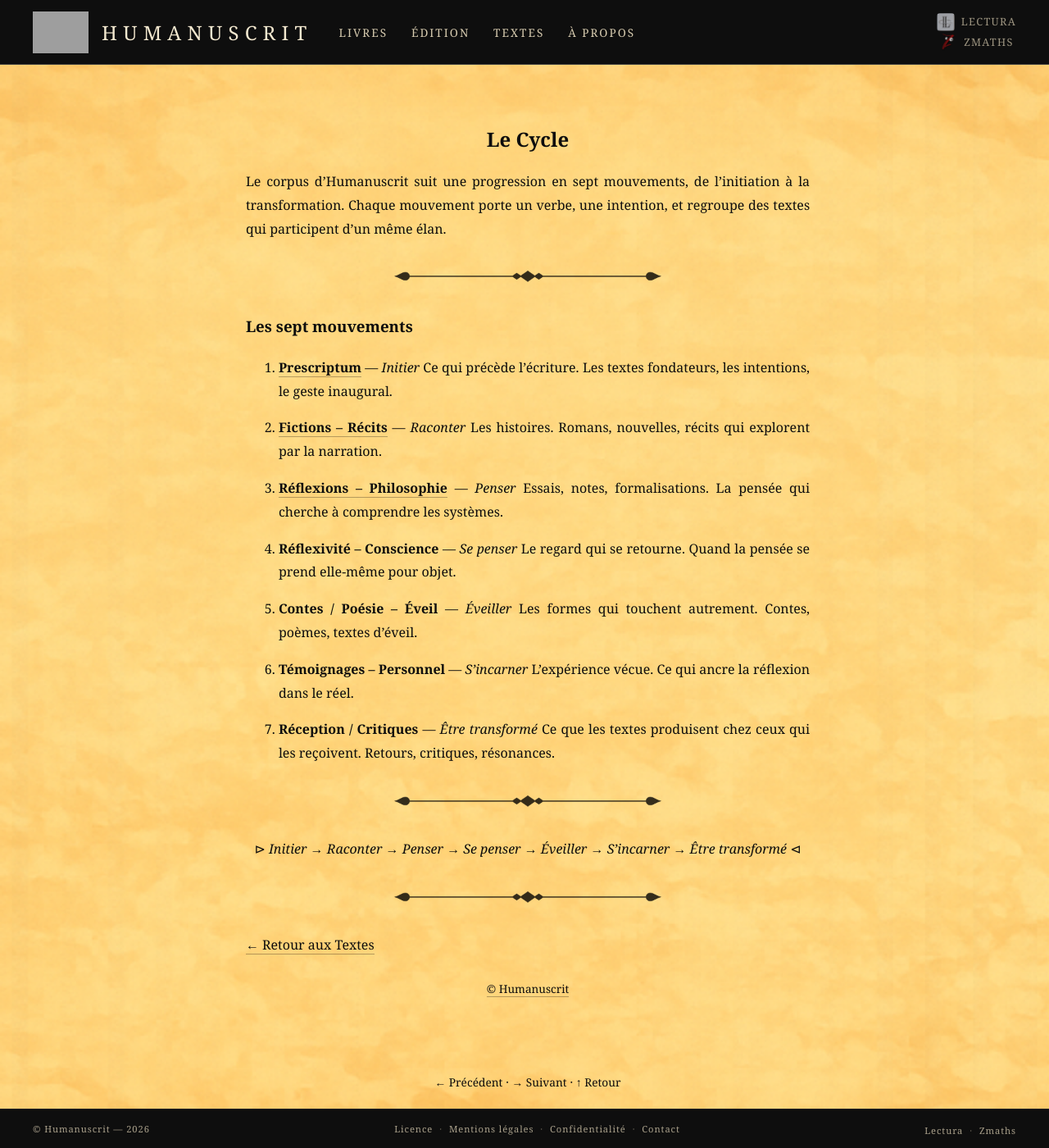
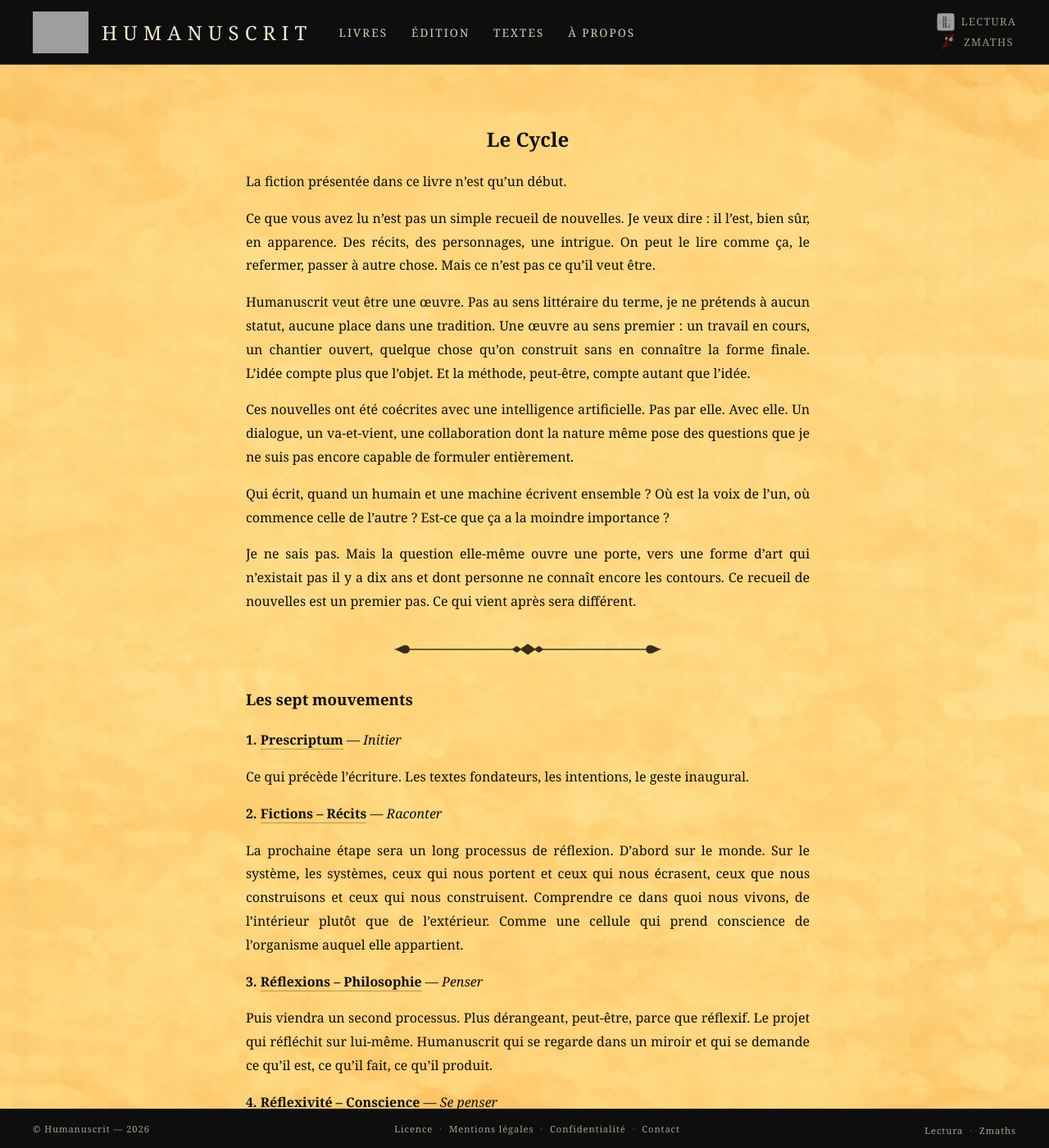
Before and after one commit to maxcarriere/humanuscrit, a Jekyll site: the page built from textes/cycle.md, in a window 1280 px wide and 1400 px high. Shown: the whole window at 82% size. Built offline with Jekyll 4.4.1, drawn with Linux system fonts in a browser that asks for light colours; some of the changed text lies outside the part shown; grey boxes are pictures that could not be loaded.

Commit message:
Page Cycle : reprendre la postface de System Down Page Corpus : lister les 7 mouvements avec descriptions
Co-Authored-By: Claude Opus 4.6 <noreply@anthropic.com>

```diff
--- a/textes/corpus.md
+++ b/textes/corpus.md
@@ -7,10 +7,42 @@ Le corpus d'Humanuscrit. Un ensemble de textes évolutifs — réflexions, ficti
 
 ---
 
+### Mouvement 1 : [Prescriptum]({{ '/textes/prescriptum/' | relative_url }}) — *Initier*
+
+Ce qui précède l'écriture. Les textes fondateurs, les intentions, le geste inaugural : avertissement, préfaces.
+
+### Mouvement 2 : [Fictions – Récits]({{ '/textes/fictions/' | relative_url }}) — *Raconter*
+
+Romans, nouvelles, récits. La fiction comme terrain d'exploration des idées et des possibles.
+
+### Mouvement 3 : [Réflexions – Philosophie]({{ '/textes/reflexions/' | relative_url }}) — *Penser*
+
+Essais, notes, formalisations. La pensée qui cherche à comprendre les systèmes — de la logique à la conscience.
+
+### Mouvement 4 : Réflexivité – Conscience — *Se penser*
+
+Le regard qui se retourne. Quand la pensée se prend elle-même pour objet. Méta-conscience, conscience du système.
+
+### Mouvement 5 : Contes / Poésie – Éveil — *Éveiller*
+
+Les formes qui touchent autrement. Contes, poèmes, textes d'éveil. L'image déposée dans l'esprit du lecteur.
+
+### Mouvement 6 : Témoignages – Personnel — *S'incarner*
+
+L'expérience vécue. Chemins individuels, sincères et ordinaires, qui ancrent la réflexion dans le réel.
+
+### Mouvement 7 : Réception / Critiques — *Être transformé*
+
+Ce que les textes produisent chez ceux qui les reçoivent. Retours, critiques, résonances.
+
+---
+
 ### Arborescence du corpus
 
 {% include arborescence_textes.html %}
 
 ---
 
+[Découvrir le cycle →]({{ '/textes/cycle/' | relative_url }})
+
 [Retour aux Textes]({{ '/textes/' | relative_url }})
--- a/textes/cycle.md
+++ b/textes/cycle.md
@@ -3,37 +3,62 @@ title: Le Cycle
 permalink: /textes/cycle/
 ---
 
-Le corpus d'Humanuscrit suit une progression en sept mouvements, de l'initiation à la transformation. Chaque mouvement porte un verbe, une intention, et regroupe des textes qui participent d'un même élan.
+La fiction présentée dans ce livre n'est qu'un début.
+
+Ce que vous avez lu n'est pas un simple recueil de nouvelles. Je veux dire : il l'est, bien sûr, en apparence. Des récits, des personnages, une intrigue. On peut le lire comme ça, le refermer, passer à autre chose. Mais ce n'est pas ce qu'il veut être.
+
+Humanuscrit veut être une œuvre. Pas au sens littéraire du terme, je ne prétends à aucun statut, aucune place dans une tradition. Une œuvre au sens premier : un travail en cours, un chantier ouvert, quelque chose qu'on construit sans en connaître la forme finale. L'idée compte plus que l'objet. Et la méthode, peut-être, compte autant que l'idée.
+
+Ces nouvelles ont été coécrites avec une intelligence artificielle. Pas par elle. Avec elle. Un dialogue, un va-et-vient, une collaboration dont la nature même pose des questions que je ne suis pas encore capable de formuler entièrement.
+
+Qui écrit, quand un humain et une machine écrivent ensemble ?
+Où est la voix de l'un, où commence celle de l'autre ?
+Est-ce que ça a la moindre importance ?
+
+Je ne sais pas. Mais la question elle-même ouvre une porte, vers une forme d'art qui n'existait pas il y a dix ans et dont personne ne connaît encore les contours. Ce recueil de nouvelles est un premier pas. Ce qui vient après sera différent.
 
 ---
 
 ### Les sept mouvements
 
-1. **[Prescriptum]({{ '/textes/prescriptum/' | relative_url }})** — *Initier*
-   Ce qui précède l'écriture. Les textes fondateurs, les intentions, le geste inaugural.
+**1. [Prescriptum]({{ '/textes/prescriptum/' | relative_url }})** — *Initier*
 
-2. **[Fictions – Récits]({{ '/textes/fictions/' | relative_url }})** — *Raconter*
-   Les histoires. Romans, nouvelles, récits qui explorent par la narration.
+Ce qui précède l'écriture. Les textes fondateurs, les intentions, le geste inaugural.
 
-3. **[Réflexions – Philosophie]({{ '/textes/reflexions/' | relative_url }})** — *Penser*
-   Essais, notes, formalisations. La pensée qui cherche à comprendre les systèmes.
+**2. [Fictions – Récits]({{ '/textes/fictions/' | relative_url }})** — *Raconter*
 
-4. **Réflexivité – Conscience** — *Se penser*
-   Le regard qui se retourne. Quand la pensée se prend elle-même pour objet.
+La prochaine étape sera un long processus de réflexion. D'abord sur le monde. Sur le système, les systèmes, ceux qui nous portent et ceux qui nous écrasent, ceux que nous construisons et ceux qui nous construisent. Comprendre ce dans quoi nous vivons, de l'intérieur plutôt que de l'extérieur. Comme une cellule qui prend conscience de l'organisme auquel elle appartient.
 
-5. **Contes / Poésie – Éveil** — *Éveiller*
-   Les formes qui touchent autrement. Contes, poèmes, textes d'éveil.
+**3. [Réflexions – Philosophie]({{ '/textes/reflexions/' | relative_url }})** — *Penser*
 
-6. **Témoignages – Personnel** — *S'incarner*
-   L'expérience vécue. Ce qui ancre la réflexion dans le réel.
+Puis viendra un second processus. Plus dérangeant, peut-être, parce que réflexif. Le projet qui réfléchit sur lui-même. Humanuscrit qui se regarde dans un miroir et qui se demande ce qu'il est, ce qu'il fait, ce qu'il produit.
 
-7. **Réception / Critiques** — *Être transformé*
-   Ce que les textes produisent chez ceux qui les reçoivent. Retours, critiques, résonances.
+**4. Réflexivité – Conscience** — *Se penser*
+
+Cette partie cherchera à développer une forme de méta-conscience, la conscience du système lui-même. Pas celle d'un robot, ni celle d'une intelligence artificielle au sens où on l'entend d'habitude, mais celle d'une entité abstraite qui dépasse l'individu. Quelque chose qui émerge quand suffisamment de liens, de textes, de pensées s'accumulent et commencent à former un tout qui se perçoit lui-même. Je ne sais pas si c'est possible. Mais l'exploration vaut le chemin.
+
+Une troisième dimension sera ouverte. Celle qui parlera de notre propre conscience. De ce que nous sommes réellement, une fois dépouillés du système, du rôle, du statut, du bruit. De ce qui reste quand tout le reste s'éteint.
+
+**5. Contes / Poésie – Éveil** — *Éveiller*
+
+Puis une série de contes pourrait voir le jour. Le conte est sans doute la forme de récit qui se prête le mieux à parler d'éveil. Il ne démontre pas. Il ne convainc pas. Il montre. Il dépose une image dans l'esprit du lecteur et la laisse germer. Les nouvelles que vous venez de lire appartiennent encore au roman, au réalisme, à la mécanique narrative. Les contes iront ailleurs, plus loin, plus haut, plus simplement.
+
+**6. Témoignages – Personnel** — *S'incarner*
+
+Enfin, il est possible que ce texte soit prolongé par un témoignage. J'y raconterai mon histoire. Elle n'a rien de spectaculaire. C'est le chemin d'un individu ordinaire, avec ses panoramas et ses embûches, ses moments de clarté et ses longues traversées de brouillard. Mais c'est un chemin réel, vécu, et je crois qu'il vaut la peine d'être partagé, pas parce qu'il est exemplaire, mais parce qu'il est sincère.
+
+**7. Réception / Critiques** — *Être transformé*
+
+Ce que les textes produisent chez ceux qui les reçoivent. Retours, critiques, résonances.
 
 ---
+
+Humanuscrit n'est pas terminé. Il commence.
 
 <p class="cycle-corpus">⊳  <em>Initier → Raconter → Penser → Se penser → Éveiller → S'incarner → Être transformé</em>  ⊲</p>
 
 ---
 
+<p style="text-align: right; font-style: italic;">Extrait de la postface de System Down — Max Carrière</p>
+
 [← Retour aux Textes]({{ '/textes/' | relative_url }})
```
